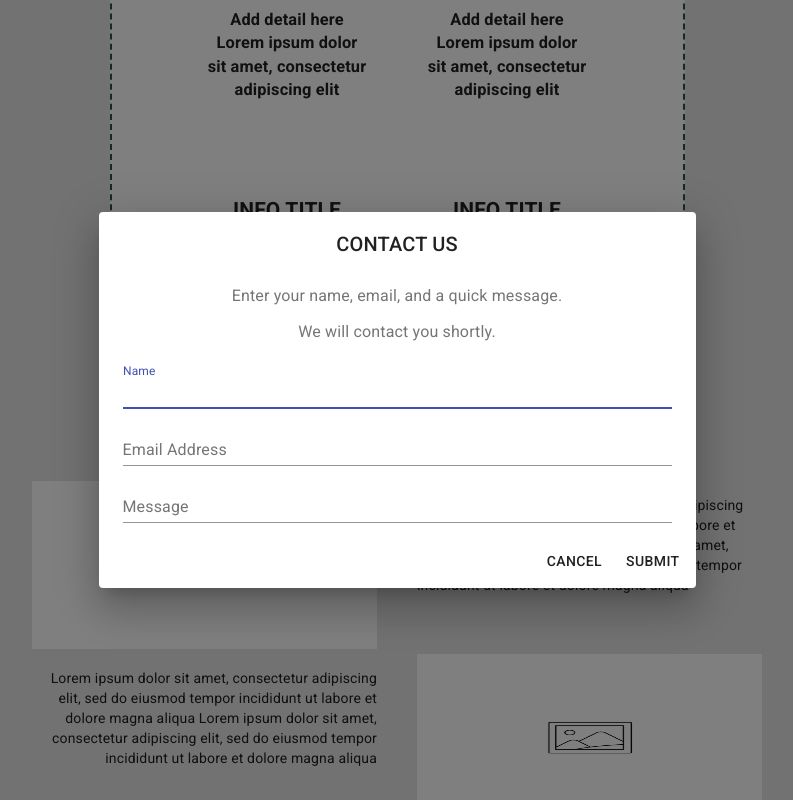
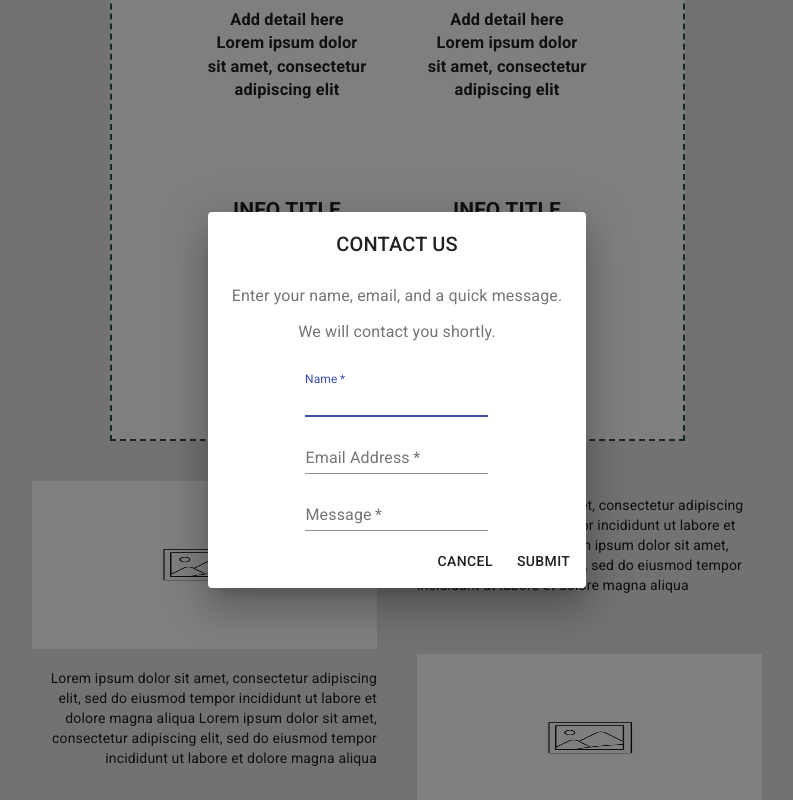
Before and after one commit to deegrams221/k-b_aviary, a React (Create React App) app: page / in a window 1280 px wide. Both pictures are taken after a click on the button "CONTACT US". Shown: the part 1569-2369 px from the top of the page, without its empty margins (243-1036 px from the left). Built offline with nearby package versions, Linux system fonts and the light colour scheme.

Commit message:
form functionality working

```diff
--- a/src/components/Content.js
+++ b/src/components/Content.js
@@ -80,6 +80,13 @@ export default function Content() {
               onClose={handleClose}
               aria-labelledby='form-dialog-title'
             >
+              <form
+                action='https://formsubmit.co/deegrams221@gmail.com'
+                method='POST'
+                autoComplete='off'
+              >
+                <div className='form-group'>
+                  <div className='form-row'>
                     <DialogTitle id='form-dialog-title'>CONTACT US</DialogTitle>
                     <DialogContent>
                       <DialogContentText>
@@ -88,40 +95,61 @@ export default function Content() {
                       <DialogContentText>
                         We will contact you shortly.
                       </DialogContentText>
+                    </DialogContent>
+                    <div className='col'>
                       <TextField
                         autoFocus
                         margin='dense'
                         id='name'
+                        type='text'
+                        name='name'
+                        className='form-control'
                         label='Name'
-                  type='text'
                         placeholder='Enter Name Here'
-                  fullWidth
+                        required
                       />
+                    </div>
+                    <div className='col'>
                       <TextField
                         margin='dense'
-                  id='name'
+                        id='email'
+                        className='form-control'
+                        name='email'
                         label='Email Address'
                         type='email'
                         placeholder='Enter Email Here'
-                  fullWidth
+                        required
                       />
+                    </div>
+                  </div>
+                </div>
+                <div className='form-group'>
                   <TextField
                     margin='dense'
                     id='message'
+                    className='form-control'
+                    name='message'
                     label='Message'
                     type='text'
                     placeholder='Enter Message Here'
-                  fullWidth
+                    required
                   />
-              </DialogContent>
+                </div>
                 <DialogActions>
                   <Button onClick={handleClose} color='default'>
                     Cancel
                   </Button>
-                <Button onClick={handleClose} color='default'>
+                  <Button
+                    onClick={handleClose}
+                    color='default'
+                    type='submit'
+                    value='Send Message'
+                    className='btn btn-lg btn-dark btn-block'
+                  >
                     Submit
                   </Button>
                 </DialogActions>
+              </form>
             </Dialog>
           </div>
         </div>
```
Lines whose indentation alone changed are shown as unchanged.
